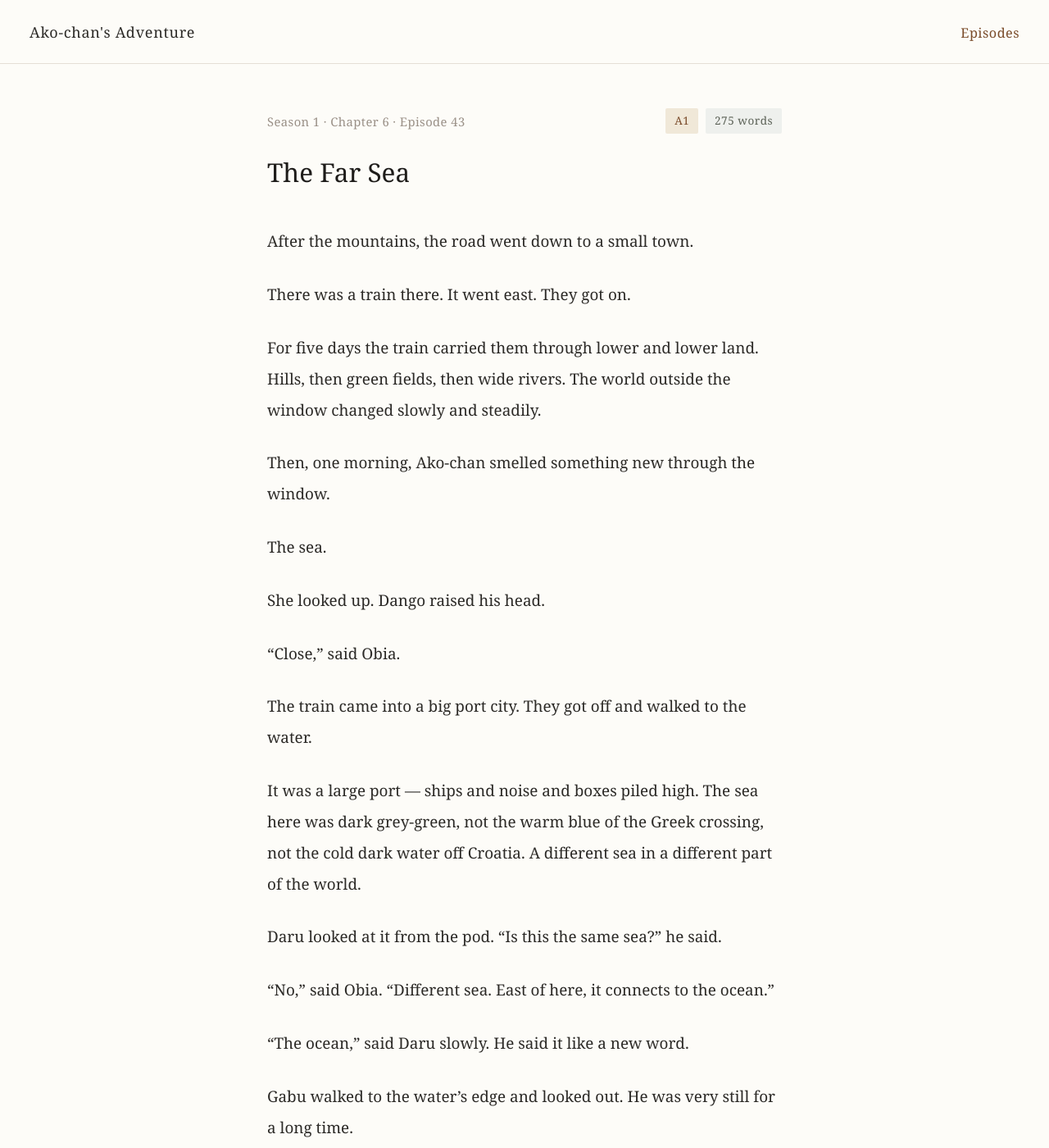
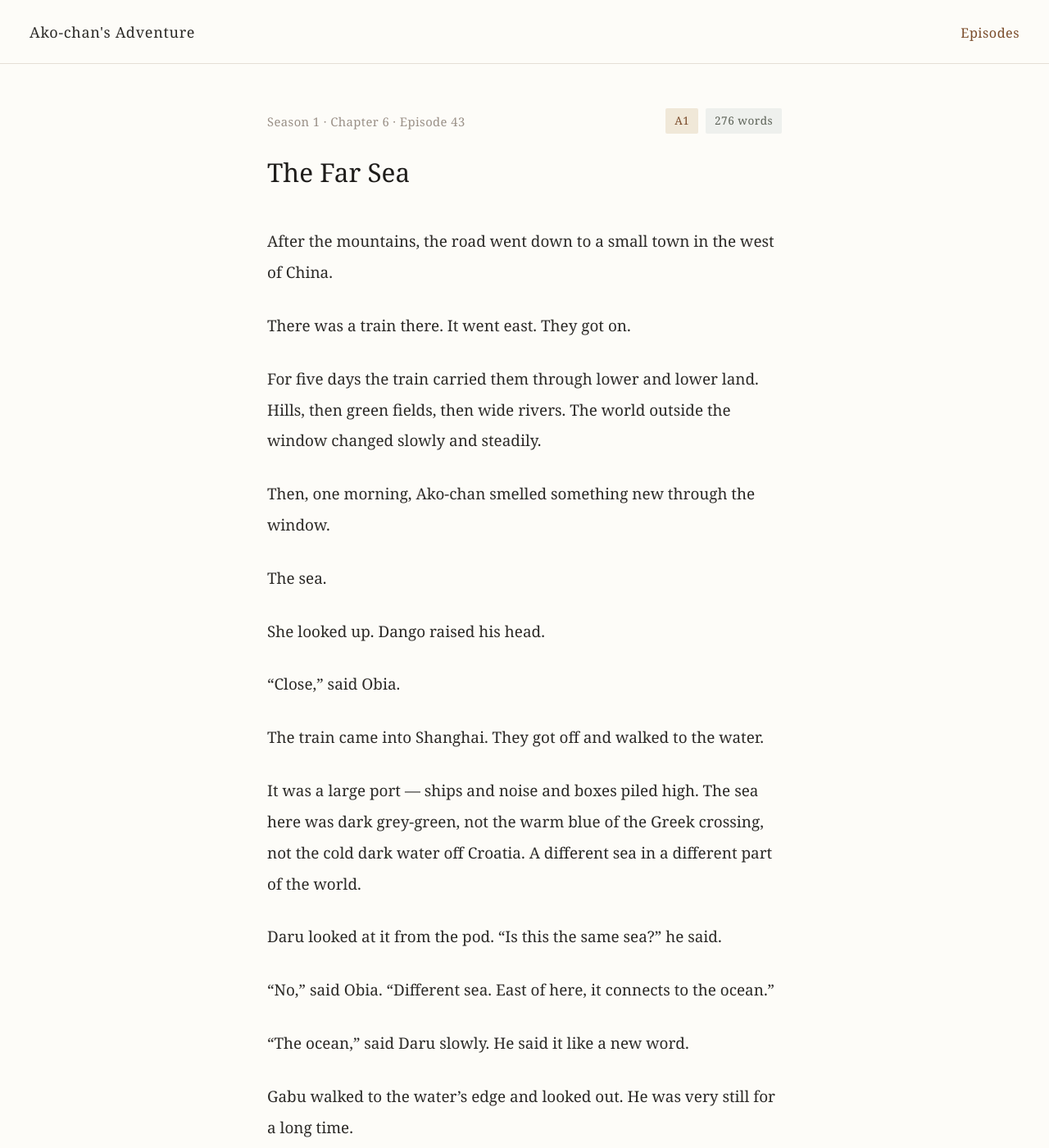
Before and after one commit to morisaki-yuichi/ako-chans-adventure, a Jekyll site: the page built from season1/chapter06/ep043.md, in a window 1280 px wide and 1400 px high. Shown: the whole window at 82% size. Built offline with Jekyll 4.4.1, drawn with Linux system fonts in a browser that asks for light colours.

Commit message:
Fix Ep41-45: add place names to Asia overland segment
Iran, Pamirs, China, Shanghai, East China Sea, Osaka — matching the
level of geographic specificity established in the European chapters.

```diff
--- a/season1/chapter06/ep043.md
+++ b/season1/chapter06/ep043.md
@@ -5,14 +5,14 @@ season: 1
 chapter: 6
 episode: 43
 level: A1
-word_count: 275
+word_count: 276
 story_day: 33
 prev_ep: /season1/chapter06/ep042/
 next_ep: /season1/chapter06/ep044/
 permalink: /season1/chapter06/ep043/
 ---
 
-After the mountains, the road went down to a small town.
+After the mountains, the road went down to a small town in the west of China.
 
 There was a train there. It went east. They got on.
 
@@ -26,7 +26,7 @@ She looked up. Dango raised his head.
 
 "Close," said Obia.
 
-The train came into a big port city. They got off and walked to the water.
+The train came into Shanghai. They got off and walked to the water.
 
 It was a large port — ships and noise and boxes piled high. The sea here was dark grey-green, not the warm blue of the Greek crossing, not the cold dark water off Croatia. A different sea in a different part of the world.
 
```
Also changed, not shown: season1/chapter06/ep041.md (+1 -1 lines), season1/chapter06/ep042.md (+1 -1 lines), season1/chapter06/ep044.md (+1 -1 lines), season1/chapter06/ep045.md (+2 -2 lines).
